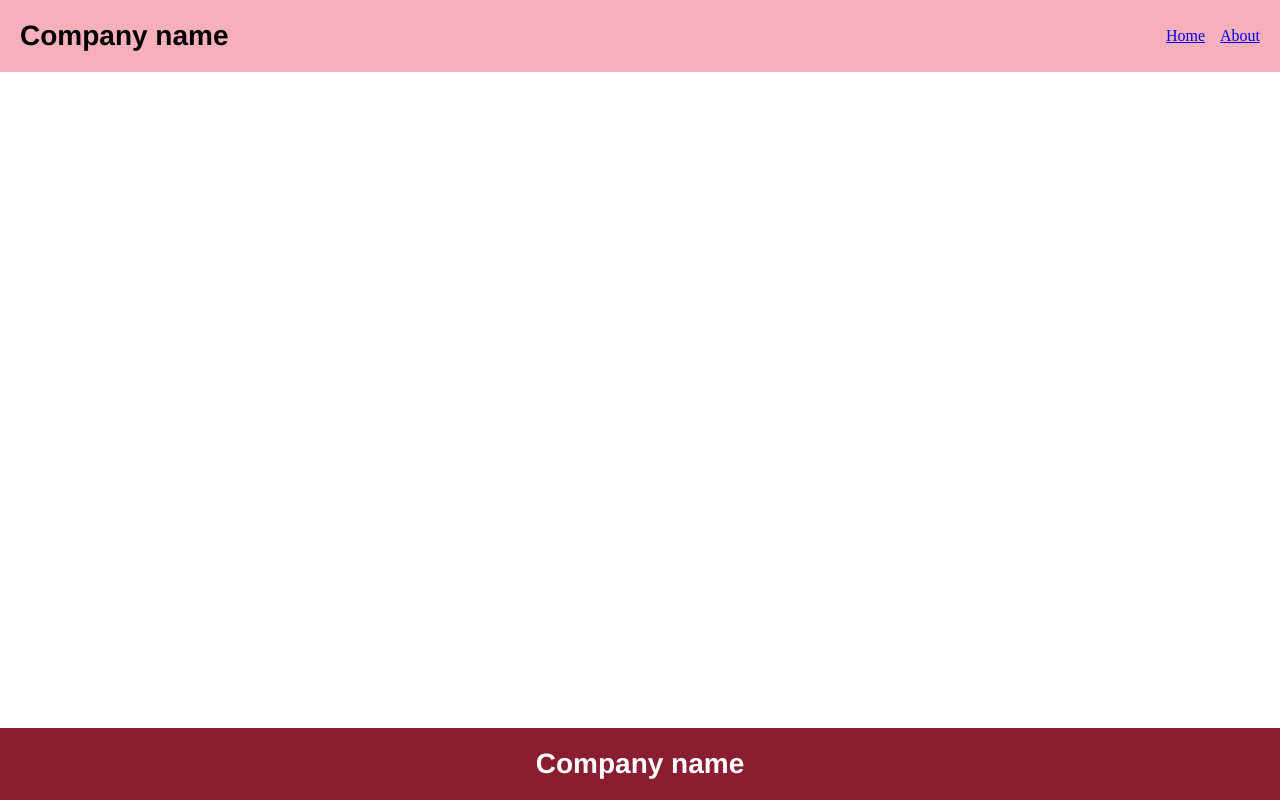
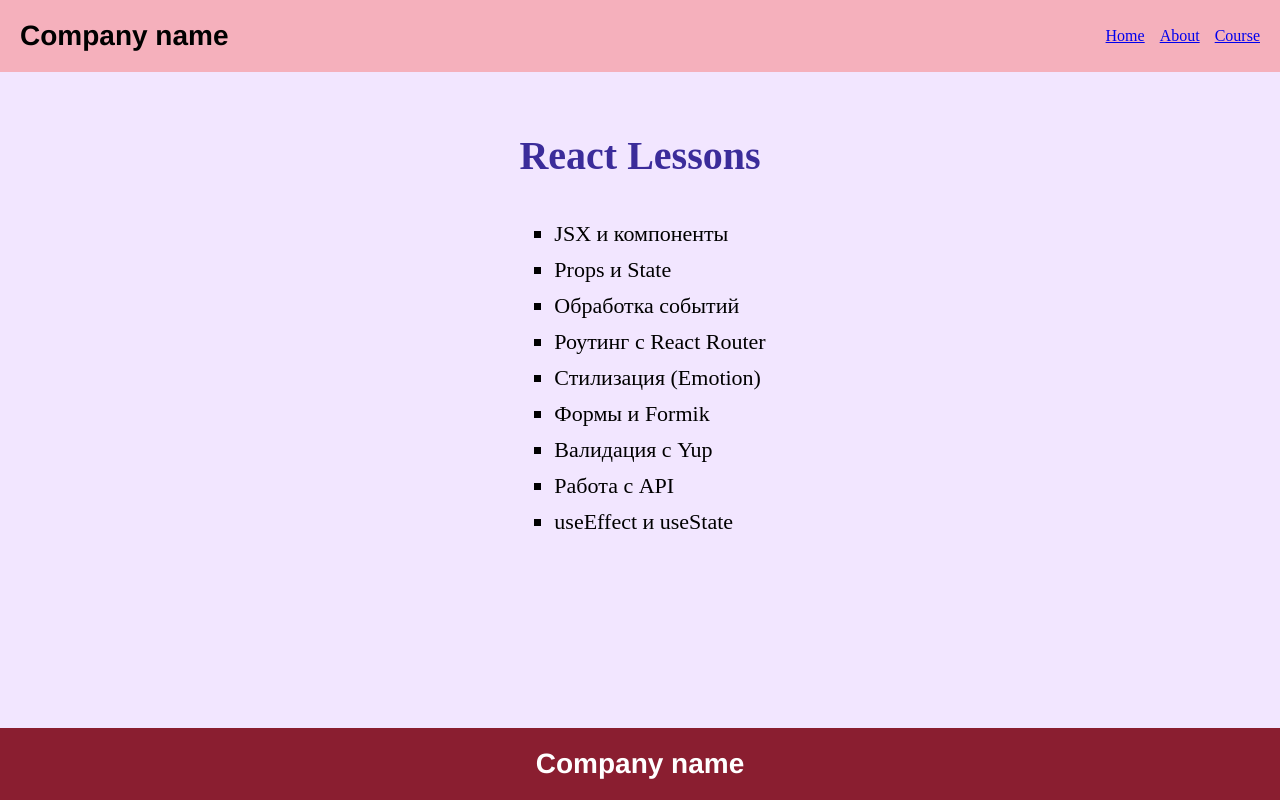
Before and after one commit to KaterynaBanasiak/55_react_ts, a React (Vite) app: page /course in a window 1280 px wide. Built offline with nearby package versions, Linux system fonts and the light colour scheme.

Commit message:
Add Course page with route and navigation link

```diff
--- a/src/App.tsx
+++ b/src/App.tsx
@@ -4,6 +4,8 @@ import Layout from "./components/Layout/Layout"
 import About from "./components/pages/About/About"
 import Home from "./components/pages/Home/Home"
 import GlobalStyles from "./styles/GlobalStyles"
+import Course from "./components/pages/Course/Course";
+
 
 //Lessons imports
 // импорт компонента Lesson06 по умолчанию
@@ -51,6 +53,7 @@ function App() {
           который должен быть вызван, если выполнен переход по этому маршруту */}
           <Route path='/' element={<Home />}/>
           <Route path='/about' element={<About />}/>
+          <Route path="/course" element={<Course />} />
         </Routes>
       </Layout>
     </BrowserRouter>
--- a/src/components/Layout/Layout.tsx
+++ b/src/components/Layout/Layout.tsx
@@ -20,6 +20,7 @@ function Layout({children} : LayoutProps) {
           страницу по маршруту через prop to */}
           <NavLink to='/'>Home</NavLink>
           <NavLink to='/about'>About</NavLink>
+          <NavLink to="/course">Course</NavLink>
         </Nav>
       </Header>
       <Main>{children}</Main>
--- /dev/null
+++ b/src/components/pages/Course/Course.tsx
@@ -0,0 +1,22 @@
+import { CourseWrapper, Title, List, ListItem } from "./styles.ts";
+
+function Course() {
+  return (
+    <CourseWrapper>
+      <Title>React Lessons</Title>
+      <List>
+        <ListItem>JSX и компоненты</ListItem>
+        <ListItem>Props и State</ListItem>
+        <ListItem>Обработка событий</ListItem>
+        <ListItem>Роутинг с React Router</ListItem>
+        <ListItem>Стилизация (Emotion)</ListItem>
+        <ListItem>Формы и Formik</ListItem>
+        <ListItem>Валидация с Yup</ListItem>
+        <ListItem>Работа с API</ListItem>
+        <ListItem>useEffect и useState</ListItem>
+      </List>
+    </CourseWrapper>
+  );
+}
+
+export default Course;
--- /dev/null
+++ b/src/components/pages/Course/styles.ts
@@ -0,0 +1,26 @@
+import styled from "@emotion/styled";
+
+export const CourseWrapper = styled.div`
+  display: flex;
+  flex-direction: column;
+  align-items: center;
+  flex: 1;
+  padding: 60px;
+  background-color: #f2e6ff;
+`;
+
+export const Title = styled.div`
+  font-size: 40px;
+  font-weight: bold;
+  color: #3b2c9a;
+  margin-bottom: 20px;
+`;
+
+export const List = styled.ul`
+  font-size: 22px;
+  list-style: square;
+`;
+
+export const ListItem = styled.li`
+  margin-bottom: 10px;
+`;
```
